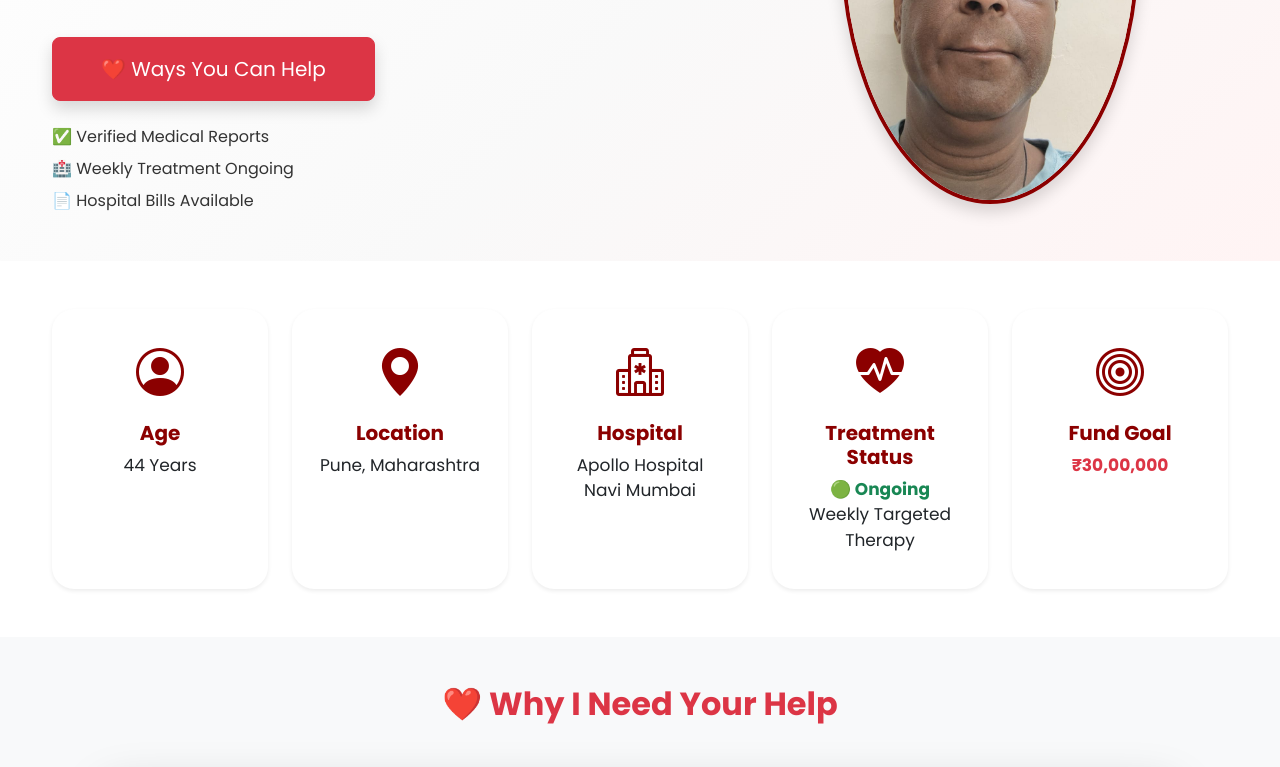
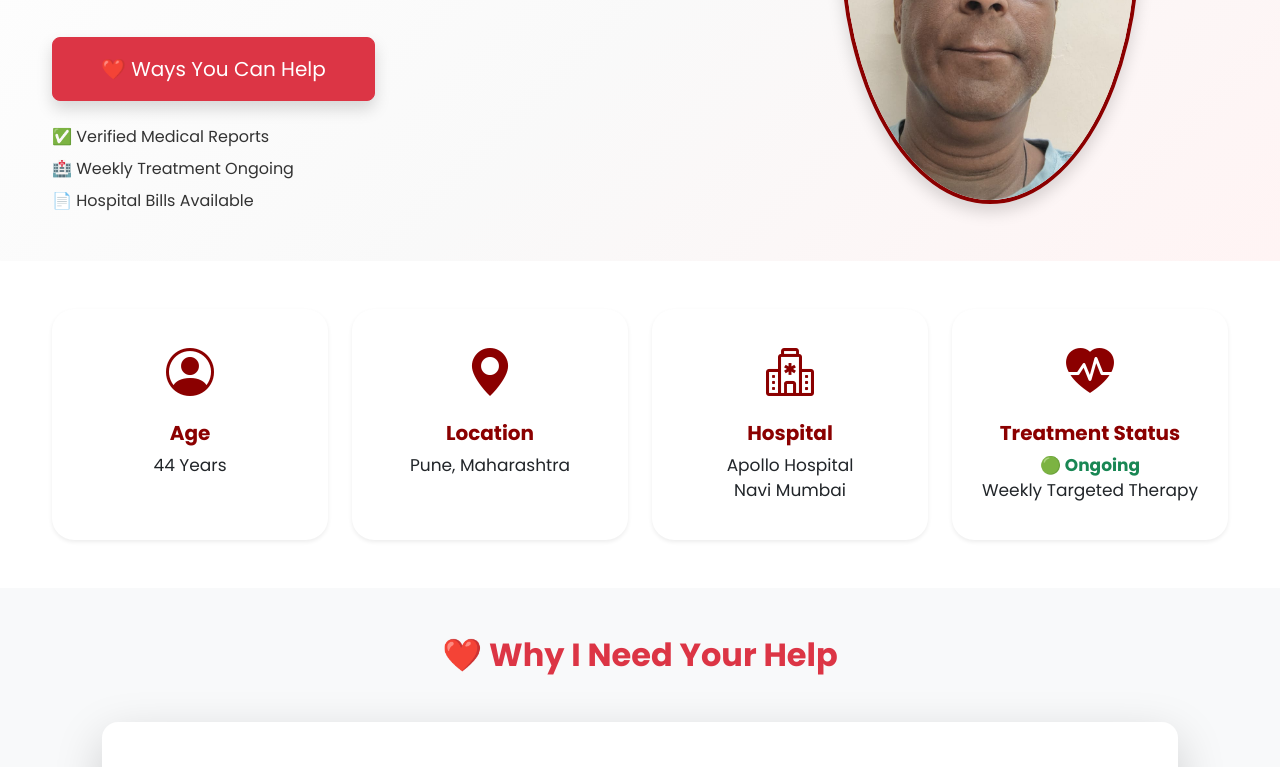
Before and after one commit to pritambhat007/Pritam-Fundraiser, a plain HTML site: page index.html in a window 1280 px wide. Shown: the part 471-1238 px from the top of the page. Drawn offline with nearby package versions, Linux system fonts and the light colour scheme.

Commit message:
Remove Fund Goal section

```diff
--- a/index.html
+++ b/index.html
@@ -292,27 +292,7 @@ Weekly Targeted Therapy
 
 </div>
 
-<div class="col-md-6 col-lg">
 
-<div class="card h-100 shadow-sm border-0">
-
-<div class="card-body">
-
-<h1><i class="bi bi-bullseye"></i></h1>
-
-<h5>Fund Goal</h5>
-
-<p class="text-danger fw-bold">
-
-₹30,00,000
-
-</p>
-
-</div>
-
-</div>
-
-</div>
 
 </div>
 
```
